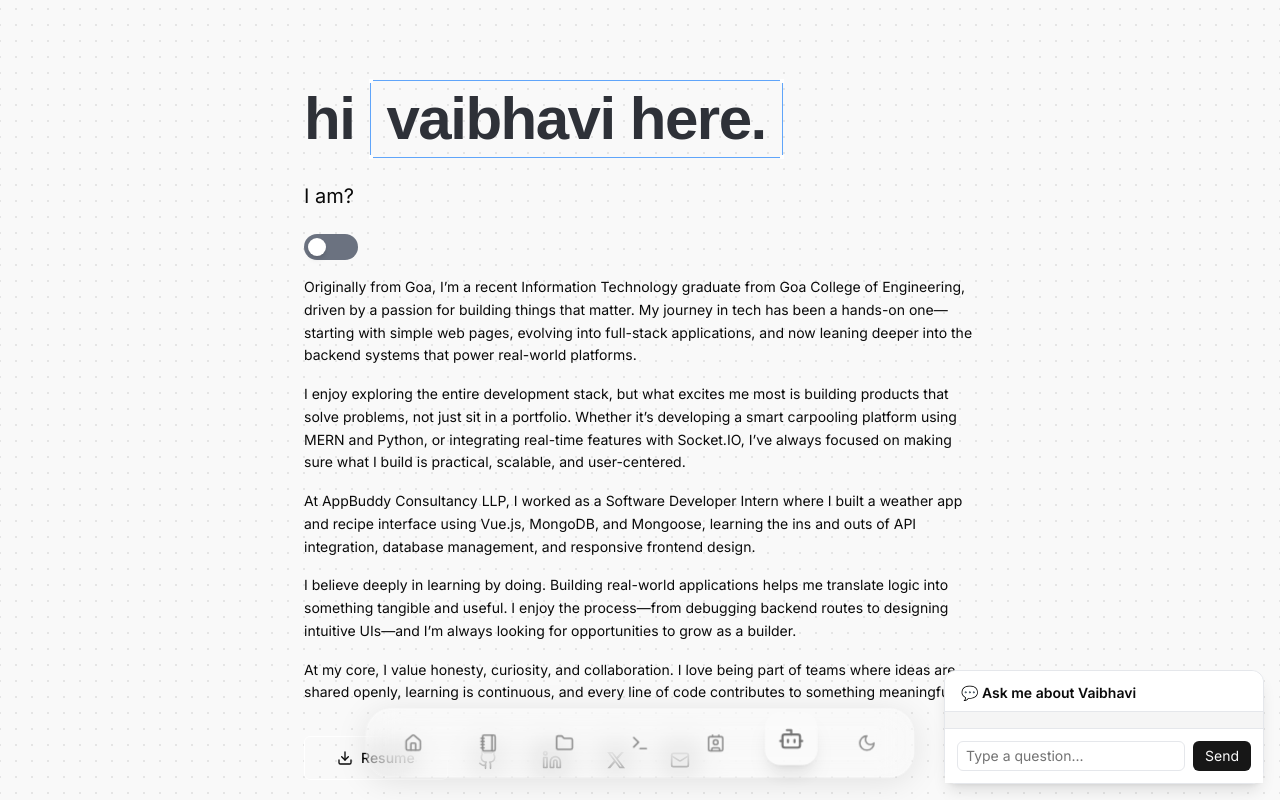
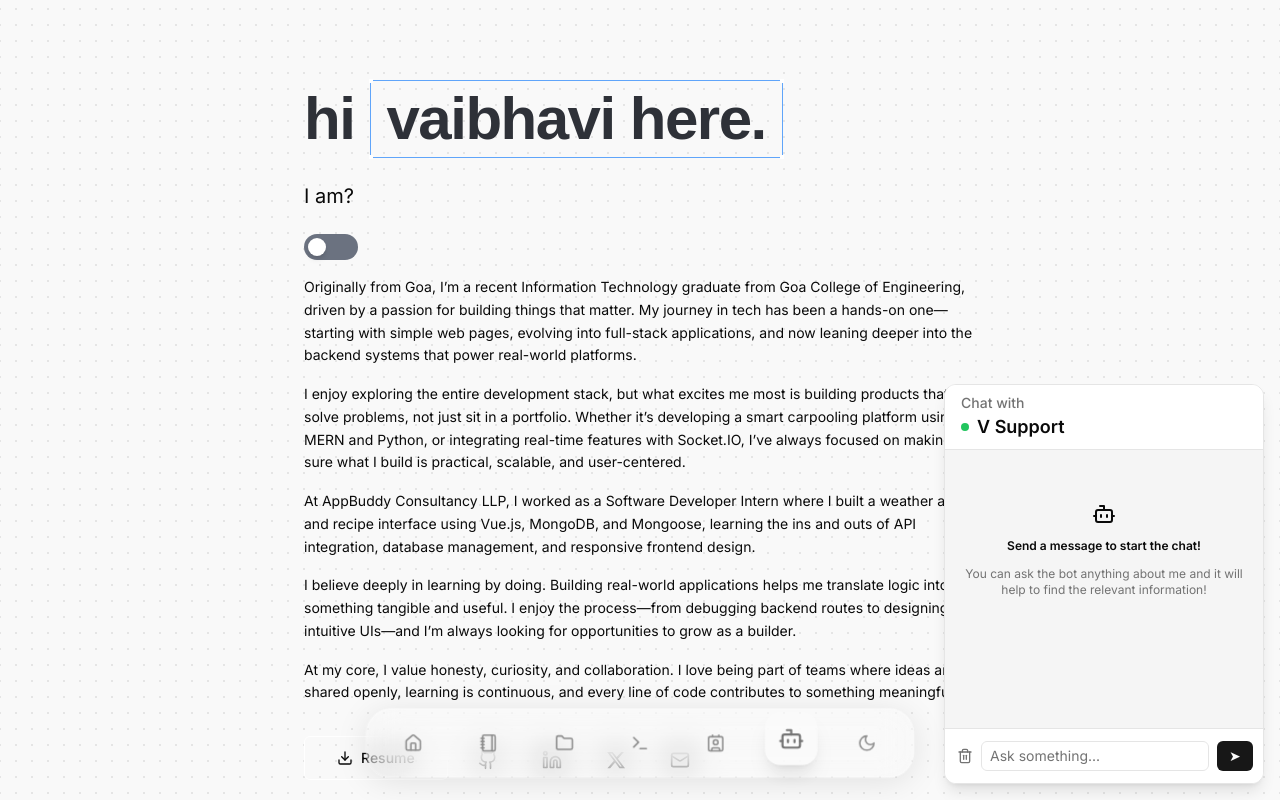
Before and after one commit to vaibhavi-2-0-2-3/vbhvi, a Next.js app: page / in a window 1280 px wide. Both pictures are taken after a click on the button 768 px from the left and 719 px from the top of the page. Shown: the top 800 px of the page. Built offline with nearby package versions, Linux system fonts and the light colour scheme; a web font is replaced by a local one.

Commit message:
Refactor ChatBot component to improve UI and functionality; add clear messages feature, enhance chat area styling, and update input placeholder for better user experience.

```diff
--- a/components/ChatBot.tsx
+++ b/components/ChatBot.tsx
@@ -1,7 +1,9 @@
 'use client';
 
-import { useState, useEffect, useRef } from 'react';
+import { useState } from 'react';
 import { useChatBot } from '@/context/ChatBotContext';
+import { Bot, Trash2 } from 'lucide-react';
+
 type Message = {
   role: 'user' | 'assistant';
   content: string;
@@ -9,10 +11,8 @@ type Message = {
 
 export default function ChatBot() {
   const { isVisible } = useChatBot();
-
   const [messages, setMessages] = useState<Message[]>([]);
   const [input, setInput] = useState('');
-  const chatEndRef = useRef<HTMLDivElement | null>(null);
 
   const sendMessage = async () => {
     if (!input.trim()) return;
@@ -32,52 +32,79 @@ export default function ChatBot() {
       const reply = data.reply;
 
       setMessages([...newMessages, { role: 'assistant', content: reply }]);
-    } catch (error) {
+    } catch {
       setMessages([...newMessages, { role: 'assistant', content: '⚠️ Something went wrong.' }]);
     }
   };
 
-  useEffect(() => {
-    chatEndRef.current?.scrollIntoView({ behavior: 'smooth' });
-  }, [messages]);
+  const clearMessages = () => {
+    setMessages([]);
+  };
 
-  // 👇 Don't render anything if chatbot is toggled off
   if (!isVisible) return null;
 
   return (
-    <div className="fixed bottom-4 right-4 w-80 max-h-[90vh] rounded-xl border shadow-lg bg-background text-foreground z-50 flex flex-col animate-fade-in">
-      <div className="px-4 pt-3 pb-2 border-b text-sm font-semibold bg-card text-card-foreground rounded-t-xl">
-        💬 Ask me about Vaibhavi
+    <div className="fixed bottom-4 right-4 w-80 h-[400px] rounded-xl border border-border shadow-lg bg-card text-card-foreground z-50 flex flex-col overflow-hidden">
+      {/* Header */}
+      <div className="px-4 py-2 border-b border-border bg-card text-card-foreground">
+        <div className="flex flex-col">
+          <span className="text-sm font-medium text-muted-foreground">
+            Chat with
+          </span>
+
+          <div className="flex items-center gap-2">
+            <span className="h-2 w-2 rounded-full bg-green-500 inline-block" />
+            <span className="text-lg font-semibold">V Support</span>
+          </div>
+        </div>
       </div>
 
-      <div className="flex-1 overflow-y-auto px-4 py-2 space-y-2 text-sm bg-muted scrollbar-thin">
-        {messages.map((msg, i) => (
+
+      {/* Chat Area (scrollable) */}
+      <div className="flex-1 px-4 py-3 text-sm bg-muted overflow-y-auto">
+        {messages.length === 0 ? (
+          <div className="text-center text-muted-foreground text-xs mt-10 flex flex-col items-center space-y-3">
+            <Bot className="w-6 h-6 text-foreground" />
+            <p className="font-semibold text-foreground">Send a message to start the chat!</p>
+            <p>You can ask the bot anything about me and it will help to find the relevant information!</p>
+          </div>
+
+        ) : (
+          messages.map((msg, i) => (
             <div
               key={i}
-            className={`p-2 rounded-md w-fit max-w-full break-words ${msg.role === 'user'
+              className={`mb-2 p-2 rounded-md w-fit max-w-[80%] break-words ${msg.role === 'user'
                 ? 'ml-auto bg-primary text-primary-foreground'
                 : 'mr-auto bg-accent text-accent-foreground'
                 }`}
             >
               {msg.content}
             </div>
-        ))}
-        <div ref={chatEndRef} />
+          ))
+        )}
       </div>
 
-      <div className="flex gap-2 p-3 border-t bg-background">
+      {/* Input */}
+      <div className="flex gap-2 p-3 border-t border-border bg-background">
+        <button
+          onClick={clearMessages}
+          className="text-muted-foreground hover:text-destructive transition"
+          title="Clear chat"
+        >
+          <Trash2 size={16} />
+        </button>
         <input
           value={input}
           onChange={(e) => setInput(e.target.value)}
           onKeyDown={(e) => e.key === 'Enter' && sendMessage()}
-          placeholder="Type a question..."
-          className="flex-1 rounded-md border px-2 py-1 text-sm bg-background text-foreground placeholder-muted-foreground"
+          placeholder="Ask something..."
+          className="flex-1 rounded-md border border-input px-2 py-1 text-sm bg-background text-foreground placeholder-muted-foreground focus:outline-none focus:ring-1 focus:ring-primary"
         />
         <button
           onClick={sendMessage}
           className="bg-primary text-primary-foreground px-3 py-1 text-sm rounded-md hover:opacity-90 transition"
         >
-          Send
+          ➤
         </button>
       </div>
     </div>
```
Lines whose indentation alone changed are shown as unchanged.
